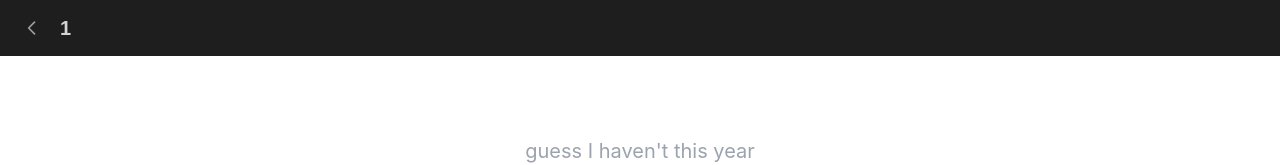
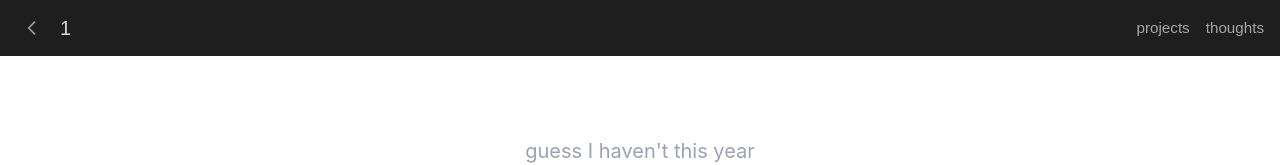
Before and after one commit to phunt22/phunt22.github.io, a React (Create React App) app: page /#/favorites/1 in a window 1280 px wide. Shown: the top 165 px of the page. Built offline with nearby package versions, Linux system fonts and the light colour scheme; a web font is replaced by a local one.

Commit message:
ThemedPageHeader: cross-page nav on the right
Auto-derives current page from the URL and links to the other two main
pages with the same underline-sweep hover as the home nav. Also drops
the stale CleanHome import and lowercases page titles for consistency.

```diff
--- a/src/App.js
+++ b/src/App.js
@@ -1,7 +1,5 @@
 import './App.css';
 import { HashRouter, Route, Routes } from 'react-router-dom';
-// eslint-disable-next-line no-unused-vars
-import CleanHome from './pages/CleanHome';
 import Home from './pages/Home';
 import Projects from './pages/Projects';
 import Favorites from './pages/Favorites';
--- a/src/components/ThemedPageHeader.css
+++ b/src/components/ThemedPageHeader.css
@@ -29,11 +29,57 @@
 
 .themed-header__title {
     font-family: var(--font-display);
-    font-weight: 600;
+    font-weight: 500;
     font-size: var(--text-lg);
     margin: 0;
 }
 
+.themed-header__right {
+    margin-left: auto;
+    display: flex;
+    align-items: center;
+    gap: var(--space-lg);
+}
+
 .themed-header__extra {
-    margin-left: auto;
+    display: flex;
+    align-items: center;
 }
+
+.themed-header__nav {
+    display: flex;
+    align-items: center;
+    gap: var(--space-lg);
+}
+
+.themed-header__nav-link {
+    position: relative;
+    color: inherit;
+    text-decoration: none;
+    font-family: var(--font-display);
+    font-weight: 500;
+    font-size: var(--text-base);
+    opacity: 0.75;
+    transition: opacity var(--transition-fast);
+}
+
+.themed-header__nav-link:hover {
+    opacity: 1;
+}
+
+.themed-header__nav-link::after {
+    content: '';
+    position: absolute;
+    left: 0;
+    right: 0;
+    bottom: -2px;
+    height: 1px;
+    background: currentColor;
+    transform: scaleX(0);
+    transform-origin: left center;
+    transition: transform 0.3s ease;
+}
+
+.themed-header__nav-link:hover::after {
+    transform: scaleX(1);
+}
--- a/src/components/ThemedPageHeader.js
+++ b/src/components/ThemedPageHeader.js
@@ -1,8 +1,17 @@
-import { Link } from 'react-router-dom';
+import { Link, useLocation } from 'react-router-dom';
 import { motion } from 'framer-motion';
 import './ThemedPageHeader.css';
 
+const NAV_PAGES = [
+    { to: '/projects', label: 'projects', match: '/projects' },
+    { to: '/favorites', label: 'favorites', match: '/favorites' },
+    { to: '/thoughts', label: 'thoughts', match: '/thoughts' },
+];
+
 export default function ThemedPageHeader({ title, backTo = '/favorites', theme, children }) {
+    const { pathname } = useLocation();
+    const otherPages = NAV_PAGES.filter((page) => !pathname.startsWith(page.match));
+
     return (
         <div className="themed-header" style={{ backgroundColor: theme.bg }}>
             <Link to={backTo}>
@@ -20,7 +29,18 @@ export default function ThemedPageHeader({ title, backTo = '/favorites', theme,
             <h1 className="themed-header__title" style={{ color: theme.text }}>
                 {title}
             </h1>
-            {children && <div className="themed-header__extra">{children}</div>}
+            <div className="themed-header__right">
+                {children && <div className="themed-header__extra">{children}</div>}
+                {otherPages.length > 0 && (
+                    <nav className="themed-header__nav" style={{ color: theme.text }}>
+                        {otherPages.map((page) => (
+                            <Link key={page.to} to={page.to} className="themed-header__nav-link">
+                                {page.label}
+                            </Link>
+                        ))}
+                    </nav>
+                )}
+            </div>
         </div>
     );
 }
--- a/src/pages/Favorites.js
+++ b/src/pages/Favorites.js
@@ -167,7 +167,7 @@ export default function Favorites() {
 
     return (
         <AnimatedPage>
-            <ThemedPageHeader title="Favorites" backTo="/" theme={FAVORITES_THEME} />
+            <ThemedPageHeader title="favorites" backTo="/" theme={FAVORITES_THEME} />
             <div className="favorites">
                 {banners.map((banner, index) => (
                     <Banner
--- a/src/pages/Thoughts.js
+++ b/src/pages/Thoughts.js
@@ -6,7 +6,7 @@ const THEME = { bg: '#f0f0f0', text: '#1a1a1a' };
 function Thoughts() {
     return (
         <>
-            <ThemedPageHeader title="Thoughts" backTo="/" theme={THEME} />
+            <ThemedPageHeader title="thoughts" backTo="/" theme={THEME} />
             <div className="thoughts">
                 <p className="thoughts__body">Coming soon.</p>
             </div>
```
